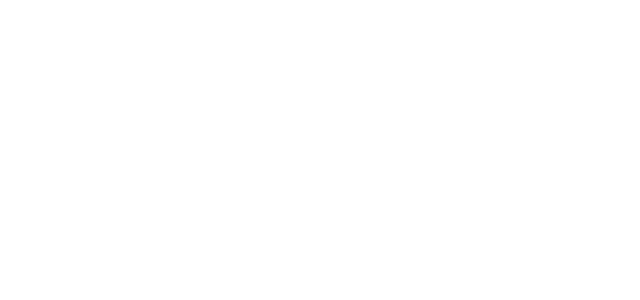
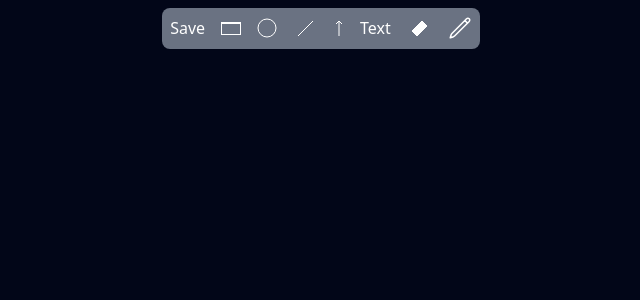
Before and after one commit to Aritra640/Excalidraw-Clone, a React (Vite) app in the folder client/: page /drawboard in a window 1280 px wide. Before the commit this address had no page. Shown: the top 300 px of the page, without its empty margins (319-959 px from the left). Built offline with nearby package versions, Linux system fonts and the light colour scheme.

Commit message:
started canvas board

```diff
--- a/client/package.json
+++ b/client/package.json
@@ -11,6 +11,7 @@
   },
   "dependencies": {
     "@radix-ui/react-dialog": "^1.1.6",
+    "@radix-ui/react-hover-card": "^1.1.6",
     "@radix-ui/react-slot": "^1.1.2",
     "@splinetool/react-spline": "^4.0.0",
     "@tailwindcss/vite": "^4.0.14",
@@ -24,6 +25,7 @@
     "react-remove-scroll-bar": "^2.3.8",
     "react-router-dom": "^7.3.0",
     "recoil": "^0.7.7",
+    "roughjs": "^4.6.6",
     "tailwind-merge": "^3.0.2",
     "tailwindcss": "^4.0.14",
     "tailwindcss-animate": "^1.0.7"
--- a/client/src/App.tsx
+++ b/client/src/App.tsx
@@ -4,6 +4,7 @@
 import { SignUp } from "./Pages/SignupPage";
 import { SignIn } from "./Pages/SigninPage";
 import { DashboardPage } from "./Pages/DashboardPage";
+import { DrawingBoardPage } from "./Pages/DrawBoardPage";
 
 function App() {
   return (
@@ -14,6 +15,7 @@
           <Route path="/signup" element={<SignUp/>} />
           <Route path="/signin" element={<SignIn />} />
           <Route path="/dashboard" element={<DashboardPage />} />
+          <Route path="/drawboard" element={<DrawingBoardPage />} />
         </Routes>
       </Router>
     </RecoilRoot>
--- /dev/null
+++ b/client/src/components/drawboardsvg/arrow.tsx
@@ -0,0 +1,9 @@
+export function arrow() {
+  return (
+    <svg width="10" height="25" xmlns="http://www.w3.org/2000/svg">
+      <line x1="5" y1="20" x2="5" y2="5" stroke="white" stroke-width="1" />
+      <line x1="5" y1="5" x2="2" y2="8" stroke="white" stroke-width="1" />
+      <line x1="5" y1="5" x2="8" y2="8" stroke="white" stroke-width="1" />
+    </svg>
+  );
+}
--- /dev/null
+++ b/client/src/components/drawboardsvg/circle.tsx
@@ -0,0 +1,14 @@
+export function circle() {
+  return (
+    <svg width="20" height="23" xmlns="http://www.w3.org/2000/svg">
+      <circle
+        cx="10"
+        cy="12"
+        r="9"
+        fill="none"
+        stroke="white"
+        strokeWidth="1"
+      />
+    </svg>
+  );
+}
--- /dev/null
+++ b/client/src/components/drawboardsvg/eraser.tsx
@@ -0,0 +1,16 @@
+export function eraser() {
+  return (
+    <svg width="25" height="25" xmlns="http://www.w3.org/2000/svg">
+      {/* Eraser body (a slanted rectangle) */}
+      <polygon
+        points="5,15 15,5 20,10 10,20"
+        fill="white"
+        stroke="white"
+        strokeWidth="1"
+      />
+
+      {/* Eraser bottom part (flat edge) */}
+      <line x1="10" y1="20" x2="20" y2="10" stroke="white" strokeWidth="1" />
+    </svg>
+  );
+}
--- /dev/null
+++ b/client/src/components/drawboardsvg/line.tsx
@@ -0,0 +1,7 @@
+export function line() {
+  return (
+    <svg width="25" height="25" xmlns="http://www.w3.org/2000/svg">
+      <line x1="5" y1="20" x2="20" y2="5" stroke="white" strokeWidth="1" />
+    </svg>
+  );
+}
--- /dev/null
+++ b/client/src/components/drawboardsvg/pencil.tsx
@@ -0,0 +1,18 @@
+export function Pencil() {
+  return (
+    <svg
+      xmlns="http://www.w3.org/2000/svg"
+      fill="none"
+      viewBox="0 0 24 24"
+      stroke-width="1.5"
+      stroke="currentColor"
+      className="size-6"
+    >
+      <path
+        stroke-linecap="round"
+        stroke-linejoin="round"
+        d="m16.862 4.487 1.687-1.688a1.875 1.875 0 1 1 2.652 2.652L6.832 19.82a4.5 4.5 0 0 1-1.897 1.13l-2.685.8.8-2.685a4.5 4.5 0 0 1 1.13-1.897L16.863 4.487Zm0 0L19.5 7.125"
+      />
+    </svg>
+  );
+}
--- /dev/null
+++ b/client/src/components/drawboardsvg/rectangle.tsx
@@ -0,0 +1,15 @@
+export function rectangle() {
+  return (
+    <svg width="20" height="19" xmlns="http://www.w3.org/2000/svg">
+      <rect
+        x="0"
+        y="7"
+        width="20"
+        height="12"
+        fill="none"
+        stroke="white"
+        strokeWidth="2"
+      />
+    </svg>
+  );
+}
--- /dev/null
+++ b/client/src/components/ui/hover-card.tsx
@@ -0,0 +1,42 @@
+import * as React from "react"
+import * as HoverCardPrimitive from "@radix-ui/react-hover-card"
+
+import { cn } from "@/lib/utils"
+
+function HoverCard({
+  ...props
+}: React.ComponentProps<typeof HoverCardPrimitive.Root>) {
+  return <HoverCardPrimitive.Root data-slot="hover-card" {...props} />
+}
+
+function HoverCardTrigger({
+  ...props
+}: React.ComponentProps<typeof HoverCardPrimitive.Trigger>) {
+  return (
+    <HoverCardPrimitive.Trigger data-slot="hover-card-trigger" {...props} />
+  )
+}
+
+function HoverCardContent({
+  className,
+  align = "center",
+  sideOffset = 4,
+  ...props
+}: React.ComponentProps<typeof HoverCardPrimitive.Content>) {
+  return (
+    <HoverCardPrimitive.Portal data-slot="hover-card-portal">
+      <HoverCardPrimitive.Content
+        data-slot="hover-card-content"
+        align={align}
+        sideOffset={sideOffset}
+        className={cn(
+          "bg-popover text-popover-foreground data-[state=open]:animate-in data-[state=closed]:animate-out data-[state=closed]:fade-out-0 data-[state=open]:fade-in-0 data-[state=closed]:zoom-out-95 data-[state=open]:zoom-in-95 data-[side=bottom]:slide-in-from-top-2 data-[side=left]:slide-in-from-right-2 data-[side=right]:slide-in-from-left-2 data-[side=top]:slide-in-from-bottom-2 z-50 w-64 origin-(--radix-hover-card-content-transform-origin) rounded-md border p-4 shadow-md outline-hidden",
+          className
+        )}
+        {...props}
+      />
+    </HoverCardPrimitive.Portal>
+  )
+}
+
+export { HoverCard, HoverCardTrigger, HoverCardContent }
--- a/client/src/pages/DrawBoardPage.tsx
+++ b/client/src/pages/DrawBoardPage.tsx
@@ -1,3 +1,50 @@
-export function DrawBoardPage() {
+import { arrow } from "@/components/drawboardsvg/arrow";
+import { circle } from "@/components/drawboardsvg/circle";
+import { eraser } from "@/components/drawboardsvg/eraser";
+import { line } from "@/components/drawboardsvg/line";
+import { Pencil } from "@/components/drawboardsvg/pencil";
+import { rectangle } from "@/components/drawboardsvg/rectangle";
 
+export function DrawingBoardPage() {
+
+  return <div className="bg-slate-950 h-screen w-screen">
+    <div className="flex justify-center pt-2">
+      <DrawOptionBar />
+    </div>
+
+  </div>
 }
+
+
+
+
+
+function DrawOptionBar() {
+
+  return <div className="bg-gray-500 rounded-md flex justify-start">
+    <ButtonComponent><div>Save</div></ButtonComponent>
+    <ButtonComponent>{rectangle()}</ButtonComponent>
+    <ButtonComponent>{circle()}</ButtonComponent>
+    <ButtonComponent>{line()}</ButtonComponent>
+    <ButtonComponent>{arrow()}</ButtonComponent>
+    <ButtonComponent><div>Text</div></ButtonComponent>
+    <ButtonComponent>{eraser()}</ButtonComponent>
+    <ButtonComponent>{Pencil()}</ButtonComponent>
+  </div>
+}
+
+interface ButtonComponentProp {
+  children: React.ReactNode;
+}
+
+function ButtonComponent({children}:ButtonComponentProp) {
+  return <div className="text-white cursor-pointer p-2 hover:bg-black">
+    {children}
+  </div>
+}
+
+function ShareComponent() {
+
+  return <div>
+  </div>
+}
```
Also changed, not shown: 1 other file (tests, documents, lock files or other folders).
